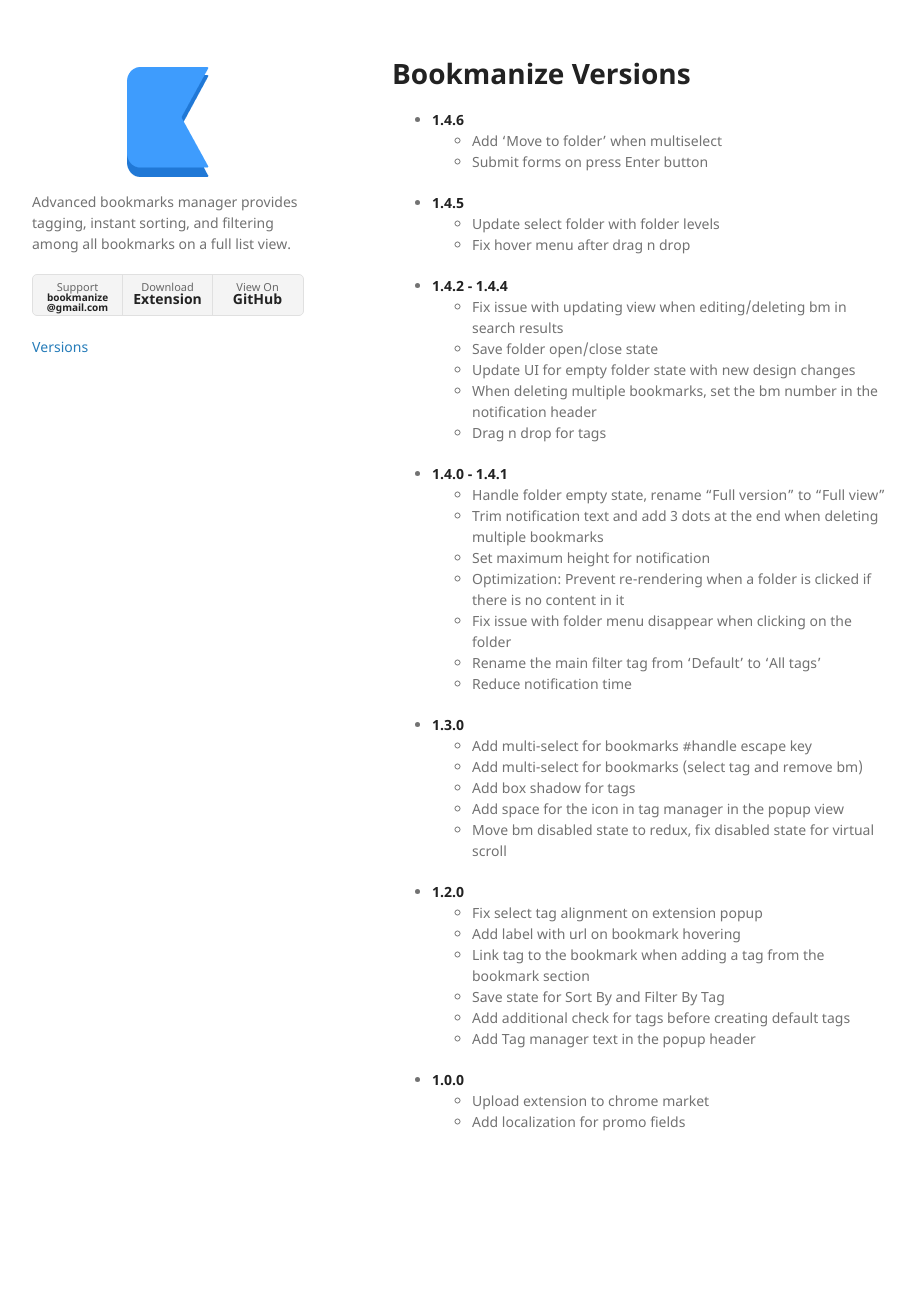
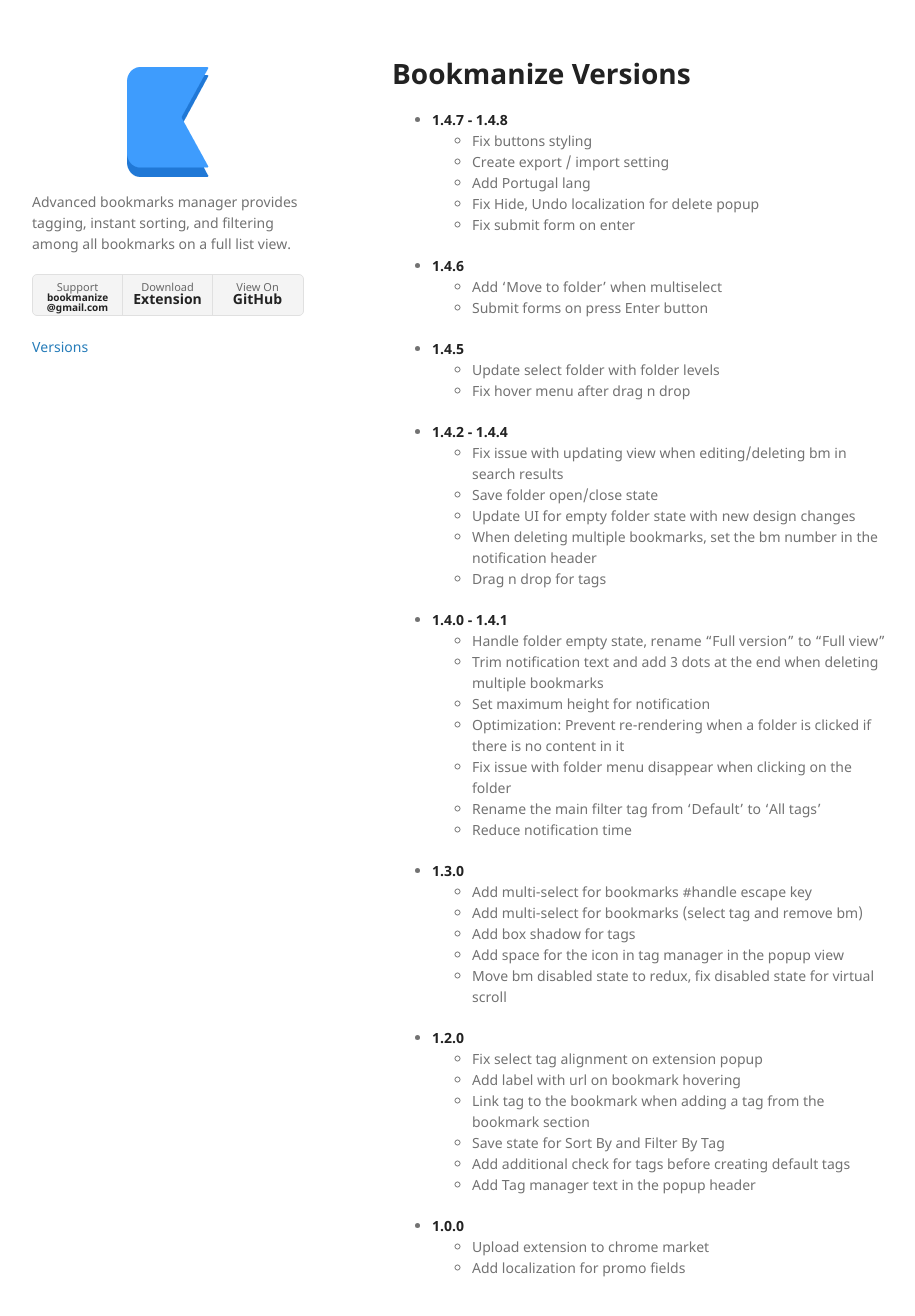
Before and after one commit to bookmanize/bookmanize.github.io, a Jekyll site: the page built from versions.md, in a window 1280 px wide and 1348 px high. Shown: the top 1316 px of the window, without its empty margins (178-1093 px from the left). Built offline with Jekyll 4.4.1, drawn with Linux system fonts in a browser that asks for light colours.

Commit message:
Update versions.md

```diff
--- a/versions.md
+++ b/versions.md
@@ -4,6 +4,12 @@
 ---
 
 # Bookmanize Versions
+- **1.4.7 - 1.4.8**
+    - Fix buttons styling
+    - Create export / import setting
+    - Add Portugal lang
+    - Fix Hide, Undo localization for delete popup
+    - Fix submit form on enter
  - **1.4.6**
     - Add 'Move to folder' when multiselect
     - Submit forms on press Enter button
```
